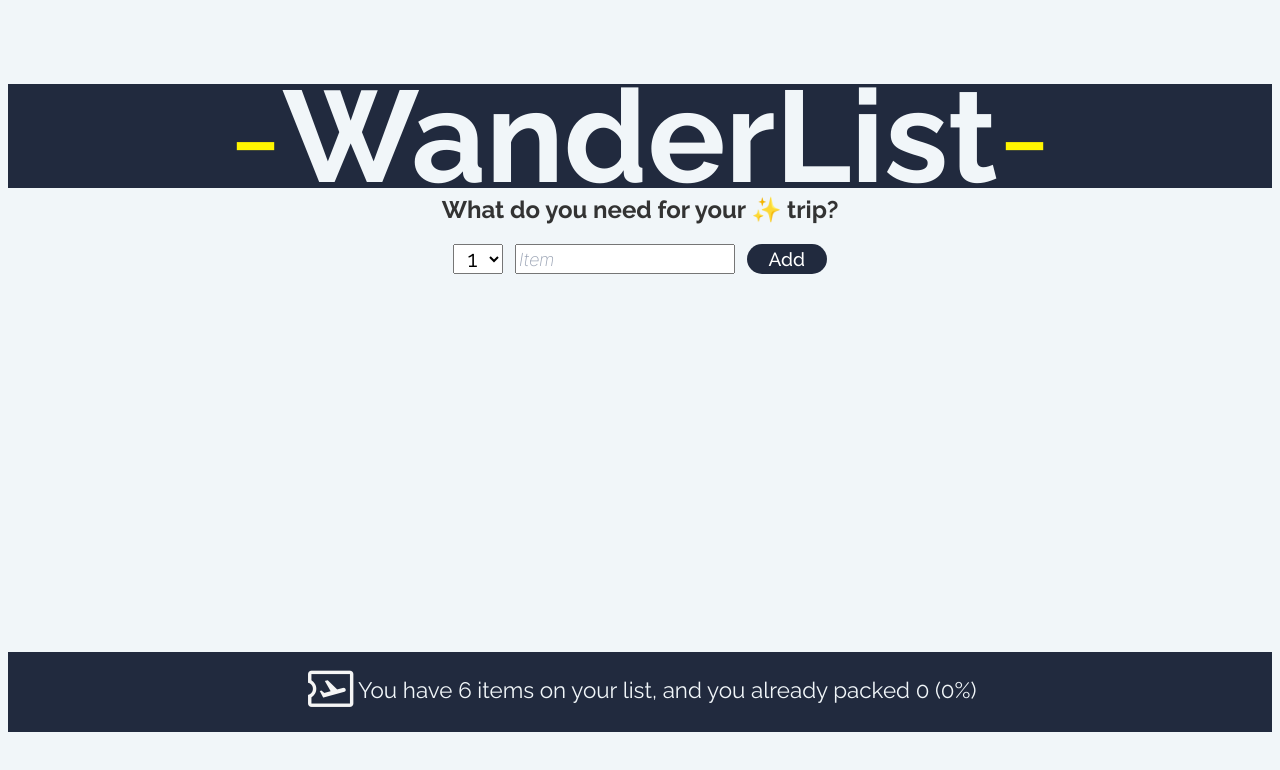
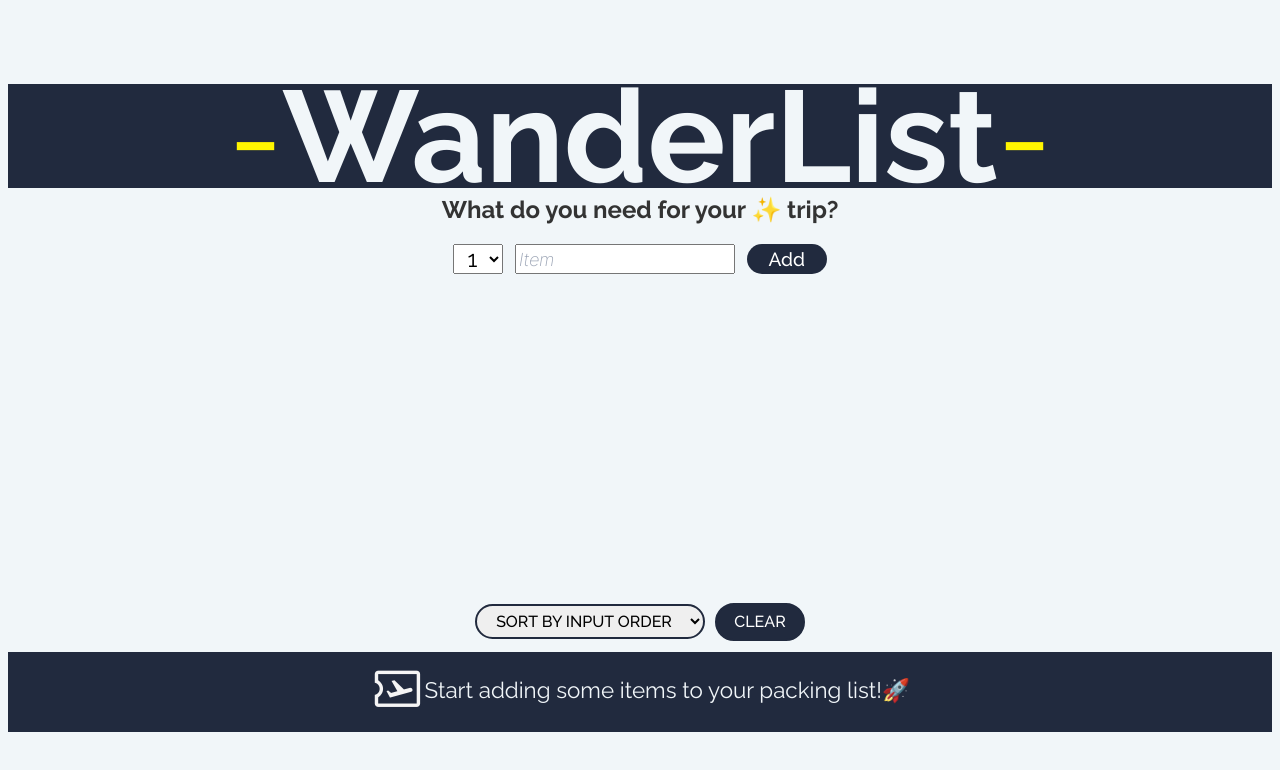
Before and after one commit to shrudex/wander-list, a React (Create React App) app: page / in a window 1280 px wide. Shown: the top 770 px of the page. Built offline with nearby package versions, Linux system fonts and the light colour scheme.

Commit message:
footer working

```diff
--- a/src/App.js
+++ b/src/App.js
@@ -23,8 +23,8 @@ function App() {
     <div className="body">
       <Logo />
       <Form onAddItems={addItems} />
-      <List item={items} onDelItems={delItems} onCheck = {toggleItem} />
-      <Stats />
+      <List item={items} onDelItems={delItems} onCheck={toggleItem} />
+      <Stats items={items} />
     </div>
   );
 }
@@ -115,13 +115,30 @@ function Form({ onAddItems }) {
   );
 }
 function List({ item, onDelItems, onCheck }) {
+  const [sortBy, setSort] = useState("input");
+
   return (
     <div className="list">
-      <ul className="list-items">
-        {item.map((i) => (
-          <Item i={i} key={i.id} onDelItems={onDelItems} onCheck={onCheck} />
-        ))}
-      </ul>
+      <div className="contents">
+        <ul className="list-items">
+          {item.map((i) => (
+            <Item i={i} key={i.id} onDelItems={onDelItems} onCheck={onCheck} />
+          ))}
+        </ul>
+      </div>
+      <div className="actions">
+        <select
+          name=""
+          id="sort"
+          value={sortBy}
+          onChange={(e) => setSort(e.target.value)}
+        >
+          <option value="input">SORT BY INPUT ORDER</option>
+          <option value="item">SORT BY ITEMS</option>
+          <option value="packed">SORT BY PACKED STATUS</option>
+        </select>
+        <button id="clear">CLEAR</button>
+      </div>
     </div>
   );
 }
@@ -147,11 +164,28 @@ function Item({ i, onDelItems, onCheck }) {
   );
 }
 
-function Stats() {
+function Stats({ items }) {
+  const numItems = items.length;
+  const numPacked = items.filter((items) => items.packed === true).length;
+  if (numItems === 0) {
+    return (
+      <div className="stats">
+        <span className="material-symbols-outlined">airplane_ticket</span>
+        <p>Start adding some items to your packing list!🚀</p>
+      </div>
+    );
+  }
   return (
     <div className="stats">
       <span className="material-symbols-outlined">airplane_ticket</span>
-      <p>You have 6 items on your list, and you already packed 0 (0%)</p>
+      {numPacked !== numItems ? (
+        <p>
+          You have {numItems} items on your list, and you already packed{" "}
+          {numPacked} ({Math.round((numPacked * 100) / numItems)}%)
+        </p>
+      ) : (
+        <p>You got everything! Ready to go✈️</p>
+      )}
     </div>
   );
 }
--- a/src/index.css
+++ b/src/index.css
@@ -159,3 +159,47 @@ body {
 ul {
   list-style: none;
 }
+
+.actions{
+  display: flex;
+  margin-top: 285px;
+  width: 100%;
+  height: 60px;
+  display: flex;
+  justify-content: center;
+  align-items:center;
+}
+
+#sort{
+  height: 35px;
+  border-radius: 50px;
+  border: 2px #212a3e solid;
+  color: black;
+  width: 230px;
+  text-align: center;
+  font-size: 16px;
+  font-weight: 500;
+
+}
+
+#clear{
+  height: 38px;
+  width: 90px;
+  border-radius: 60px;
+  border: 2px #212a3e solid;
+  color: white;
+  text-align: center;
+  font-size: 16px;
+  font-weight: 500;
+  background-color: #212a3e;
+  margin-left: 10px;
+}
+
+#clear:hover {
+  box-shadow: 0 1px 4px black;
+}
+
+.contents{
+  min-height: 10px;
+  max-height: 10px;
+}
```
